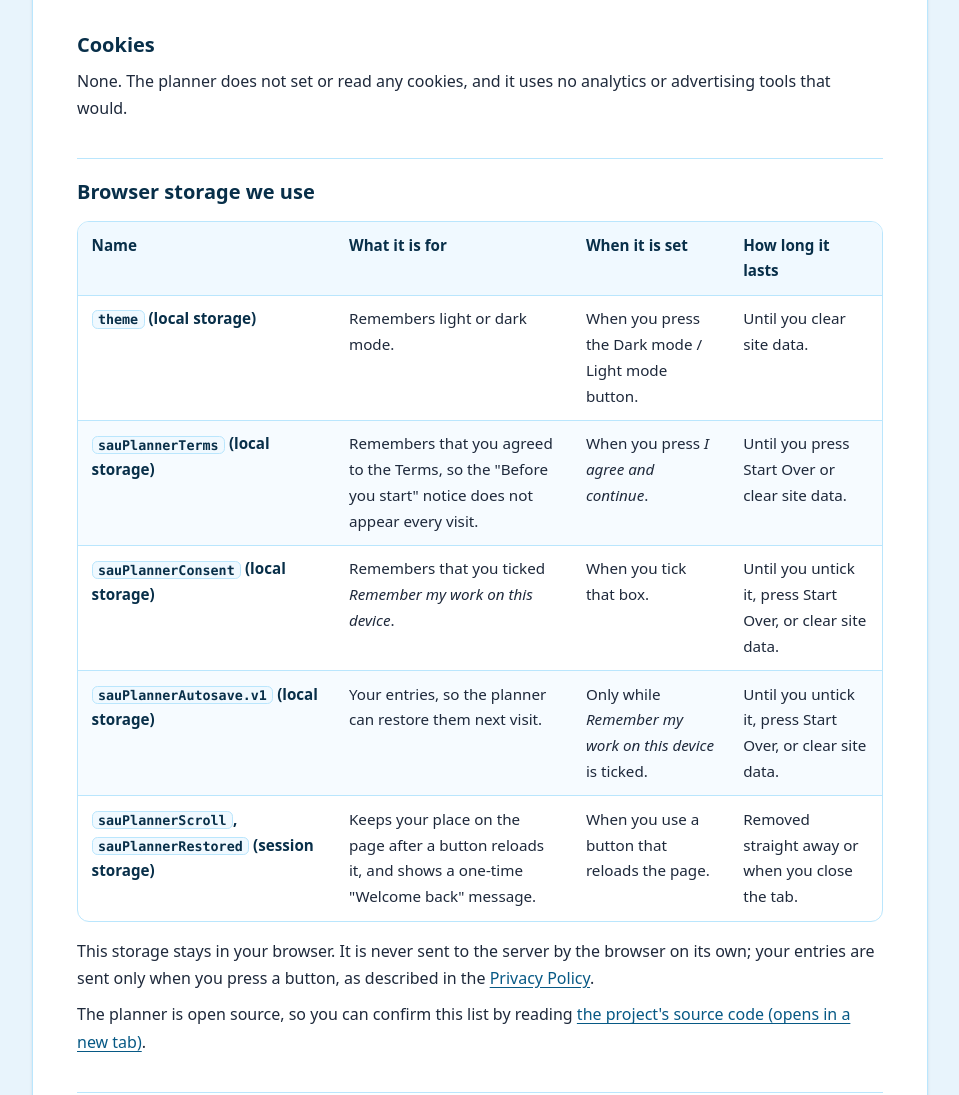
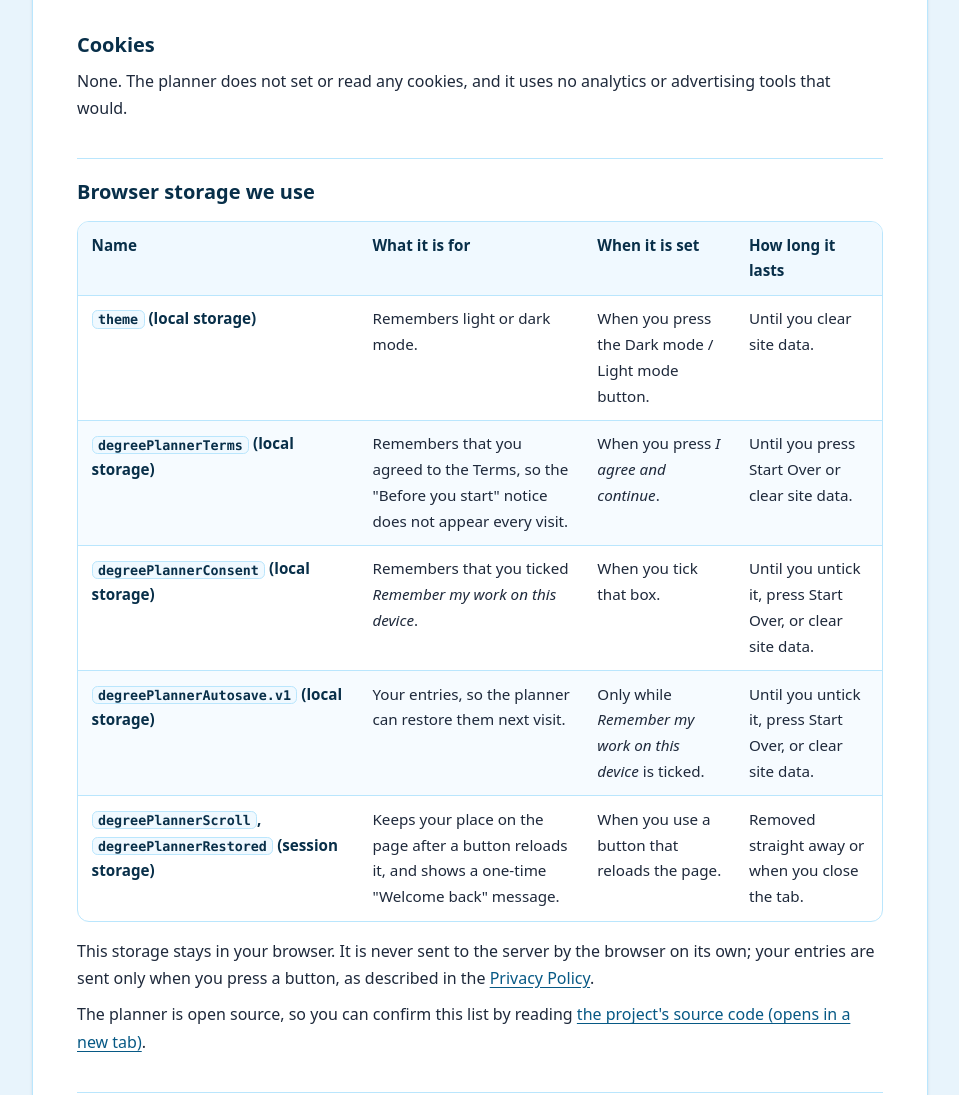
Before and after one commit to naahmed09/degreeplanners, a Flask app: page /cookies in a window 1280 px wide. Shown: the part 500-1595 px from the top of the page, without its empty margins (160-1119 px from the left). Run offline with Flask 3, Linux system fonts and the light colour scheme.

Commit message:
Add degree planner storage information to cookies.html

```diff
--- a/templates/cookies.html
+++ b/templates/cookies.html
@@ -17,10 +17,10 @@
     <thead><tr><th scope="col">Name</th><th scope="col">What it is for</th><th scope="col">When it is set</th><th scope="col">How long it lasts</th></tr></thead>
     <tbody>
         <tr><th scope="row"><code>theme</code> (local storage)</th><td>Remembers light or dark mode.</td><td>When you press the Dark mode / Light mode button.</td><td>Until you clear site data.</td></tr>
-        <tr><th scope="row"><code>sauPlannerTerms</code> (local storage)</th><td>Remembers that you agreed to the Terms, so the "Before you start" notice does not appear every visit.</td><td>When you press <em>I agree and continue</em>.</td><td>Until you press Start Over or clear site data.</td></tr>
-        <tr><th scope="row"><code>sauPlannerConsent</code> (local storage)</th><td>Remembers that you ticked <em>Remember my work on this device</em>.</td><td>When you tick that box.</td><td>Until you untick it, press Start Over, or clear site data.</td></tr>
-        <tr><th scope="row"><code>sauPlannerAutosave.v1</code> (local storage)</th><td>Your entries, so the planner can restore them next visit.</td><td>Only while <em>Remember my work on this device</em> is ticked.</td><td>Until you untick it, press Start Over, or clear site data.</td></tr>
-        <tr><th scope="row"><code>sauPlannerScroll</code>, <code>sauPlannerRestored</code> (session storage)</th><td>Keeps your place on the page after a button reloads it, and shows a one-time "Welcome back" message.</td><td>When you use a button that reloads the page.</td><td>Removed straight away or when you close the tab.</td></tr>
+        <tr><th scope="row"><code>degreePlannerTerms</code> (local storage)</th><td>Remembers that you agreed to the Terms, so the "Before you start" notice does not appear every visit.</td><td>When you press <em>I agree and continue</em>.</td><td>Until you press Start Over or clear site data.</td></tr>
+        <tr><th scope="row"><code>degreePlannerConsent</code> (local storage)</th><td>Remembers that you ticked <em>Remember my work on this device</em>.</td><td>When you tick that box.</td><td>Until you untick it, press Start Over, or clear site data.</td></tr>
+        <tr><th scope="row"><code>degreePlannerAutosave.v1</code> (local storage)</th><td>Your entries, so the planner can restore them next visit.</td><td>Only while <em>Remember my work on this device</em> is ticked.</td><td>Until you untick it, press Start Over, or clear site data.</td></tr>
+        <tr><th scope="row"><code>degreePlannerScroll</code>, <code>degreePlannerRestored</code> (session storage)</th><td>Keeps your place on the page after a button reloads it, and shows a one-time "Welcome back" message.</td><td>When you use a button that reloads the page.</td><td>Removed straight away or when you close the tab.</td></tr>
     </tbody>
 </table>
 </div>
```
